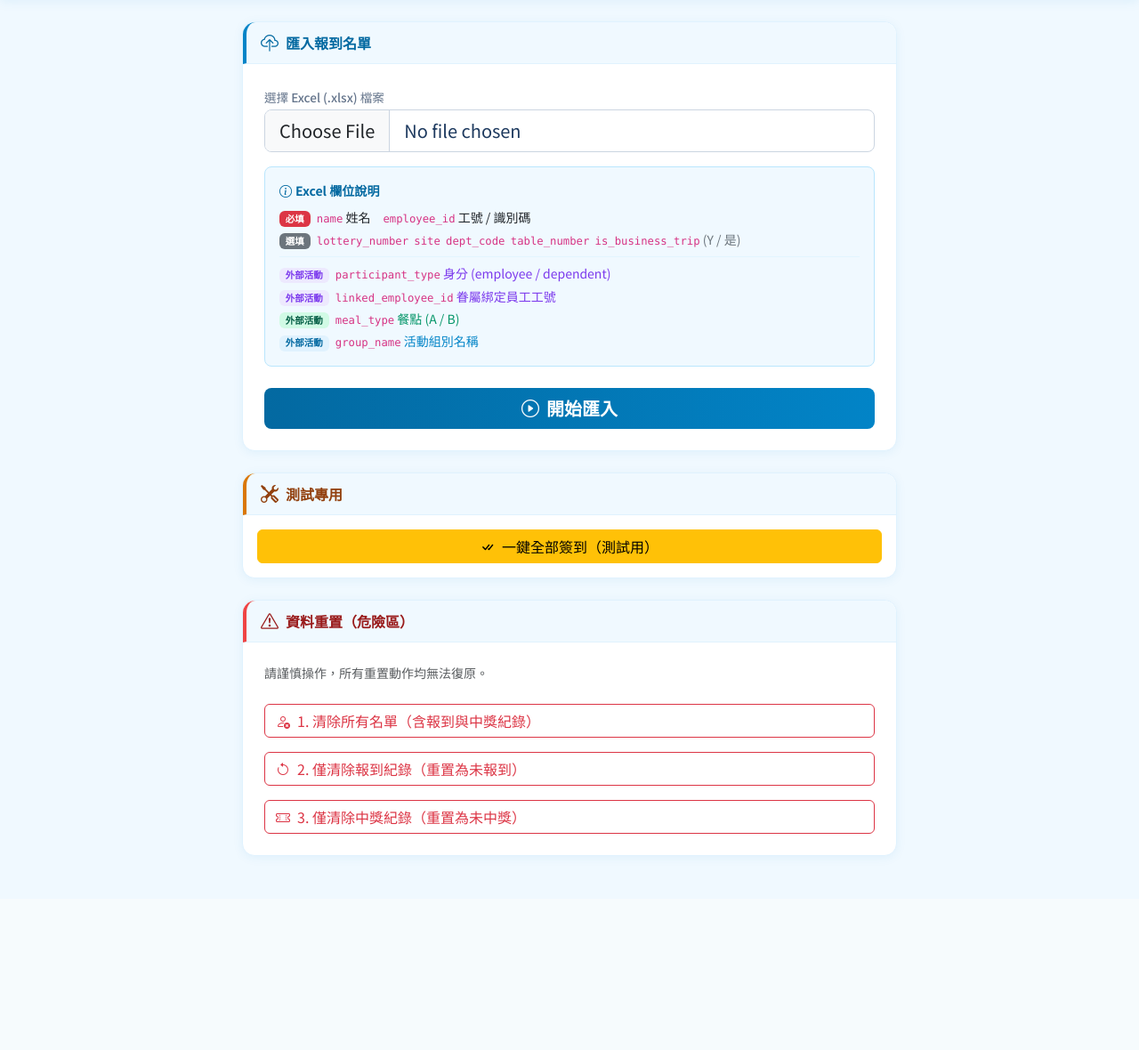
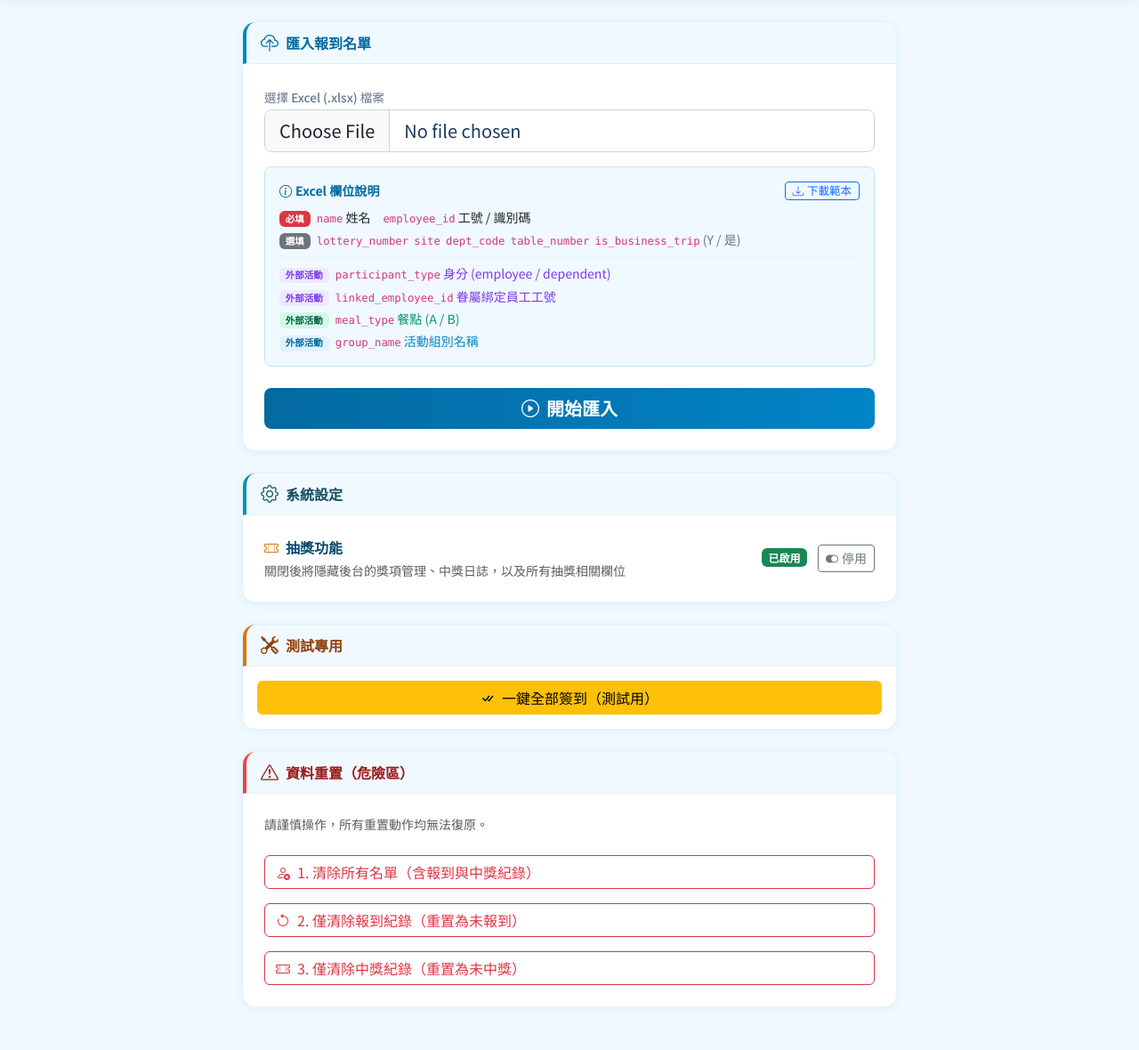
Before and after one commit to jjaass9507/self-checkin-lottery-system, a Flask app: page /admin/import in a window 1280 px wide. Shown: the part 58-1238 px from the top of the page at 89% size. Before the commit the page ends 1024 px from the top, so only its background shows below. Run offline with Flask 3, Linux system fonts and the light colour scheme; the visitor is signed in with stand-in values (Sample User, id 1).

Commit message:
Add Excel template download and lottery toggle feature
- New /admin/download_template route: generates styled .xlsx with all
  columns (required + optional + external-event fields) + 3 sample rows
- Download button added to import page's field-description block
- New AppSetting model (key-value table) for persistent system settings
- Migration b7f3e2a91c08: creates app_settings, seeds lottery_enabled=true
- New /admin/toggle_lottery route: toggles lottery_enabled in DB
- System settings card added to import page with current state badge
- context_processor injects lottery_enabled into every template
- base.html: hides 獎項管理, 中獎日誌, and all lottery frontend links
  when lottery is disabled
- dashboard.html: hides 抽獎號碼, 中獎資訊, 領獎確認 columns via both
  Jinja2 (header) and JS LOTTERY variable (rows + colspan)

Co-Authored-By: Claude Sonnet 4.6 <noreply@anthropic.com>

```diff
--- a/app/__init__.py
+++ b/app/__init__.py
@@ -32,7 +32,18 @@ def create_app(config_class=Config):
     from app.lottery.routes import bp as lottery_bp
     app.register_blueprint(lottery_bp, url_prefix='/lottery')
 
-    # 5. 建立一個首頁路由 (可選)
+    # 5. 注入全域模板變數
+    @app.context_processor
+    def inject_settings():
+        try:
+            from app.models import AppSetting
+            s = AppSetting.query.get('lottery_enabled')
+            lottery_enabled = (s.value == 'true') if s else True
+        except Exception:
+            lottery_enabled = True
+        return {'lottery_enabled': lottery_enabled}
+
+    # 6. 建立一個首頁路由 (可選)
     @app.route('/')
     def index():
         return "系統已啟動。請訪問 /admin, /checkin, 或 /lottery"
--- a/app/admin/routes.py
+++ b/app/admin/routes.py
@@ -1,9 +1,12 @@
 from flask import (
-    Blueprint, render_template, request, flash, redirect, url_for, session, current_app
+    Blueprint, render_template, request, flash, redirect, url_for, session, current_app, send_file
 )
 import pandas as pd
+import openpyxl
+from openpyxl.styles import Font, PatternFill
+from io import BytesIO
 from app import db
-from app.models import CheckinList, DrawnTailNumber, Prize, CancellationLog
+from app.models import CheckinList, DrawnTailNumber, Prize, CancellationLog, AppSetting
 from datetime import datetime
 
 bp = Blueprint('admin', __name__)
@@ -295,6 +298,63 @@ def test_checkin_all():
         flash(f"失敗：{e}", 'danger')
     return redirect(url_for('admin.import_page'))
 
+# --- 下載範本 ---
+@bp.route('/download_template')
+def download_template():
+    wb = openpyxl.Workbook()
+    ws = wb.active
+    ws.title = '報到名單範本'
+
+    headers = [
+        'name', 'employee_id', 'lottery_number',
+        'site', 'dept_code', 'table_number', 'is_business_trip',
+        'participant_type', 'linked_employee_id', 'meal_type', 'group_name'
+    ]
+    ws.append(headers)
+
+    # 範例資料列
+    ws.append(['王小明', 'A001', '101', 'Taipei', 'IT', '5', '', 'employee', '', 'A', '第一組'])
+    ws.append(['李小花', 'B002', '202', '', '', '', '', 'dependent', 'A001', 'B', '第一組'])
+    ws.append(['陳大雄', 'C003', '303', 'Hsinchu', 'RD', '8', 'Y', '', '', '', ''])
+
+    # 標題列樣式
+    header_fill = PatternFill(start_color='0369a1', end_color='0369a1', fill_type='solid')
+    header_font = Font(color='FFFFFF', bold=True)
+    for cell in ws[1]:
+        cell.fill = header_fill
+        cell.font = header_font
+
+    # 自動欄寬
+    for col in ws.columns:
+        max_len = max(len(str(cell.value or '')) for cell in col)
+        ws.column_dimensions[col[0].column_letter].width = max(max_len + 4, 14)
+
+    buf = BytesIO()
+    wb.save(buf)
+    buf.seek(0)
+    return send_file(
+        buf,
+        mimetype='application/vnd.openxmlformats-officedocument.spreadsheetml.sheet',
+        as_attachment=True,
+        download_name='checkin_template.xlsx'
+    )
+
+
+# --- 切換抽獎功能 ---
+@bp.route('/toggle_lottery', methods=['POST'])
+def toggle_lottery():
+    new_value = request.form.get('lottery_enabled', 'true')
+    setting = AppSetting.query.get('lottery_enabled')
+    if setting:
+        setting.value = new_value
+    else:
+        db.session.add(AppSetting(key='lottery_enabled', value=new_value))
+    db.session.commit()
+    state = '啟用' if new_value == 'true' else '停用'
+    flash(f'抽獎功能已{state}', 'success')
+    return redirect(url_for('admin.import_page'))
+
+
 # --- (新增) 檢視取消紀錄頁面 ---
 @bp.route('/logs')
 def logs_page():
--- a/app/templates/admin/import.html
+++ b/app/templates/admin/import.html
@@ -22,9 +22,15 @@
                         </div>
 
                         <div class="p-3 mb-4 rounded-3" style="background:#f0f9ff; border:1px solid #bae6fd;">
-                            <p class="mb-2 fw-bold" style="color:var(--ocean-dark); font-size:0.88rem;">
-                                <i class="bi bi-info-circle me-1"></i>Excel 欄位說明
-                            </p>
+                            <div class="d-flex justify-content-between align-items-start mb-2">
+                                <p class="mb-0 fw-bold" style="color:var(--ocean-dark); font-size:0.88rem;">
+                                    <i class="bi bi-info-circle me-1"></i>Excel 欄位說明
+                                </p>
+                                <a href="{{ url_for('admin.download_template') }}"
+                                   class="btn btn-sm btn-outline-primary py-0 px-2" style="font-size:0.78rem;">
+                                    <i class="bi bi-download me-1"></i>下載範本
+                                </a>
+                            </div>
                             <p class="mb-1 small text-dark">
                                 <span class="badge bg-danger me-1">必填</span>
                                 <code>name</code> 姓名　<code>employee_id</code> 工號 / 識別碼
@@ -62,6 +68,39 @@
                             </button>
                         </div>
                     </form>
+                </div>
+            </div>
+
+            {# ===== 系統設定 ===== #}
+            <div class="card mb-4">
+                <div class="card-header ch-info d-flex align-items-center gap-2">
+                    <i class="bi bi-gear fs-5"></i>
+                    <span>系統設定</span>
+                </div>
+                <div class="card-body p-4">
+                    <div class="d-flex align-items-center justify-content-between">
+                        <div>
+                            <div class="fw-bold mb-1" style="color:var(--text-main);">
+                                <i class="bi bi-ticket-perforated me-2" style="color:var(--sand);"></i>抽獎功能
+                            </div>
+                            <div class="small text-muted">關閉後將隱藏後台的獎項管理、中獎日誌，以及所有抽獎相關欄位</div>
+                        </div>
+                        <form action="{{ url_for('admin.toggle_lottery') }}" method="POST" class="ms-4 flex-shrink-0">
+                            {% if lottery_enabled %}
+                                <span class="badge bg-success me-2">已啟用</span>
+                                <button type="submit" name="lottery_enabled" value="false"
+                                        class="btn btn-sm btn-outline-secondary">
+                                    <i class="bi bi-toggle-on me-1"></i>停用
+                                </button>
+                            {% else %}
+                                <span class="badge bg-secondary me-2">已停用</span>
+                                <button type="submit" name="lottery_enabled" value="true"
+                                        class="btn btn-sm btn-outline-success">
+                                    <i class="bi bi-toggle-off me-1"></i>啟用
+                                </button>
+                            {% endif %}
+                        </form>
+                    </div>
                 </div>
             </div>
 
--- a/app/templates/base.html
+++ b/app/templates/base.html
@@ -230,21 +230,25 @@
                                 <i class="bi bi-bar-chart me-1"></i>報到儀表板
                             </a>
                         </li>
+                        {% if lottery_enabled %}
                         <li class="nav-item">
                             <a class="nav-link" href="{{ url_for('admin.manage_prizes') }}">
                                 <i class="bi bi-trophy me-1"></i>獎項管理
                             </a>
                         </li>
+                        {% endif %}
                         <li class="nav-item">
                             <a class="nav-link" href="{{ url_for('admin.logs_page') }}">
                                 <i class="bi bi-journal-text me-1"></i>操作紀錄
                             </a>
                         </li>
+                        {% if lottery_enabled %}
                         <li class="nav-item">
                             <a class="nav-link" href="{{ url_for('lottery.winners_list') }}">
                                 <i class="bi bi-list-check me-1"></i>中獎日誌
                             </a>
                         </li>
+                        {% endif %}
                     {% endif %}
                 </ul>
 
@@ -268,6 +272,7 @@
                             <li><a class="dropdown-item" href="{{ url_for('checkin.query_page') }}" target="_blank">
                                 <i class="bi bi-search me-2 text-info"></i>純查詢站
                             </a></li>
+                            {% if lottery_enabled %}
                             <li><hr class="dropdown-divider"></li>
                             <li><a class="dropdown-item" href="{{ url_for('lottery.lottery_screen') }}" target="_blank">
                                 <i class="bi bi-ticket-perforated me-2 text-warning"></i>幸運抽獎（尾數）
@@ -279,6 +284,7 @@
                             <li><a class="dropdown-item" href="{{ url_for('lottery.winners_carousel') }}" target="_blank">
                                 <i class="bi bi-play-circle me-2 text-success"></i>中獎輪播
                             </a></li>
+                            {% endif %}
                         </ul>
                     </li>
                 </ul>
```
Also changed, not shown: app/models.py (+11 -0 lines), app/templates/checkin/dashboard.html (+10 -8 lines), migrations/versions/b7f3e2a91c08_add_app_settings_table.py (added, +29 -0 lines).
